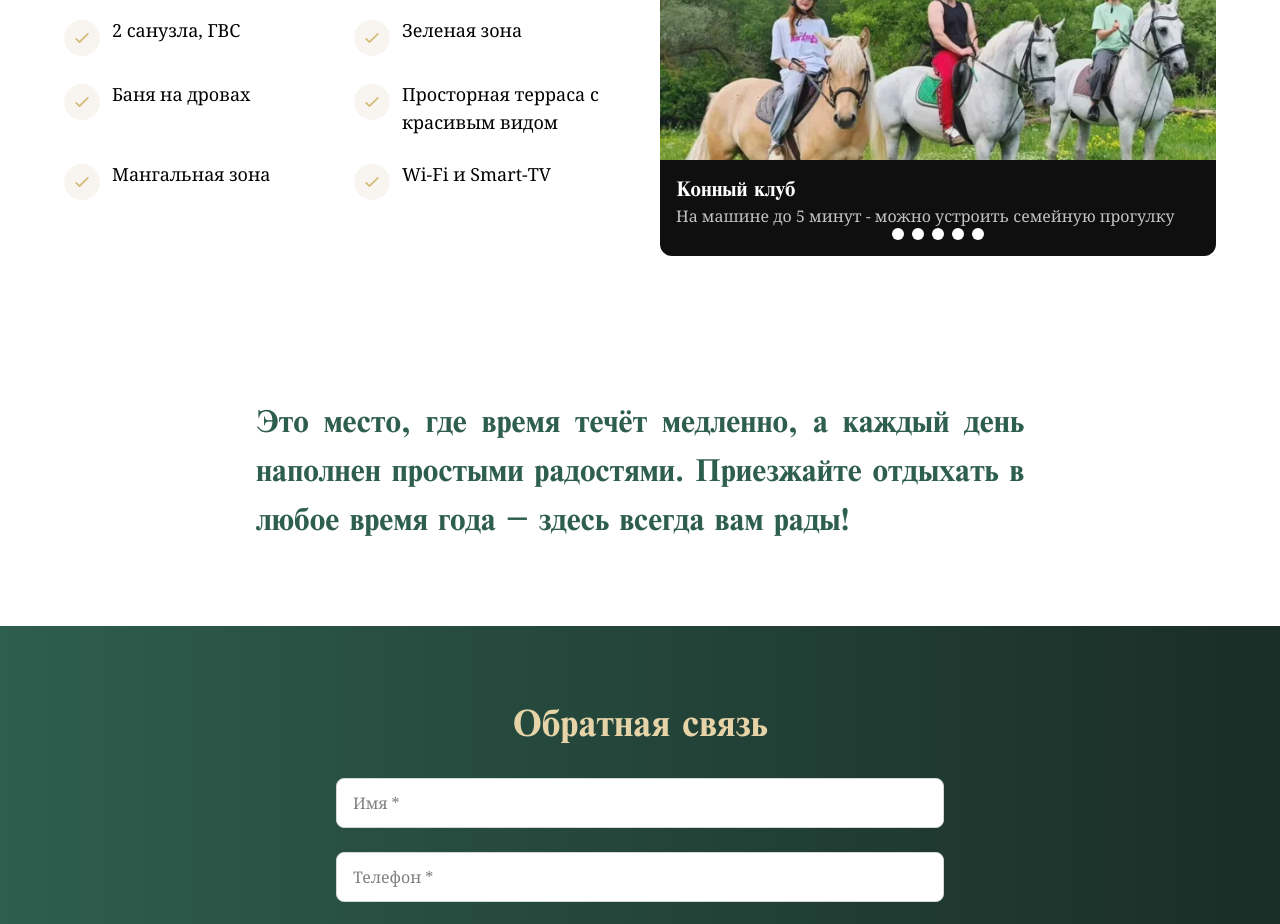
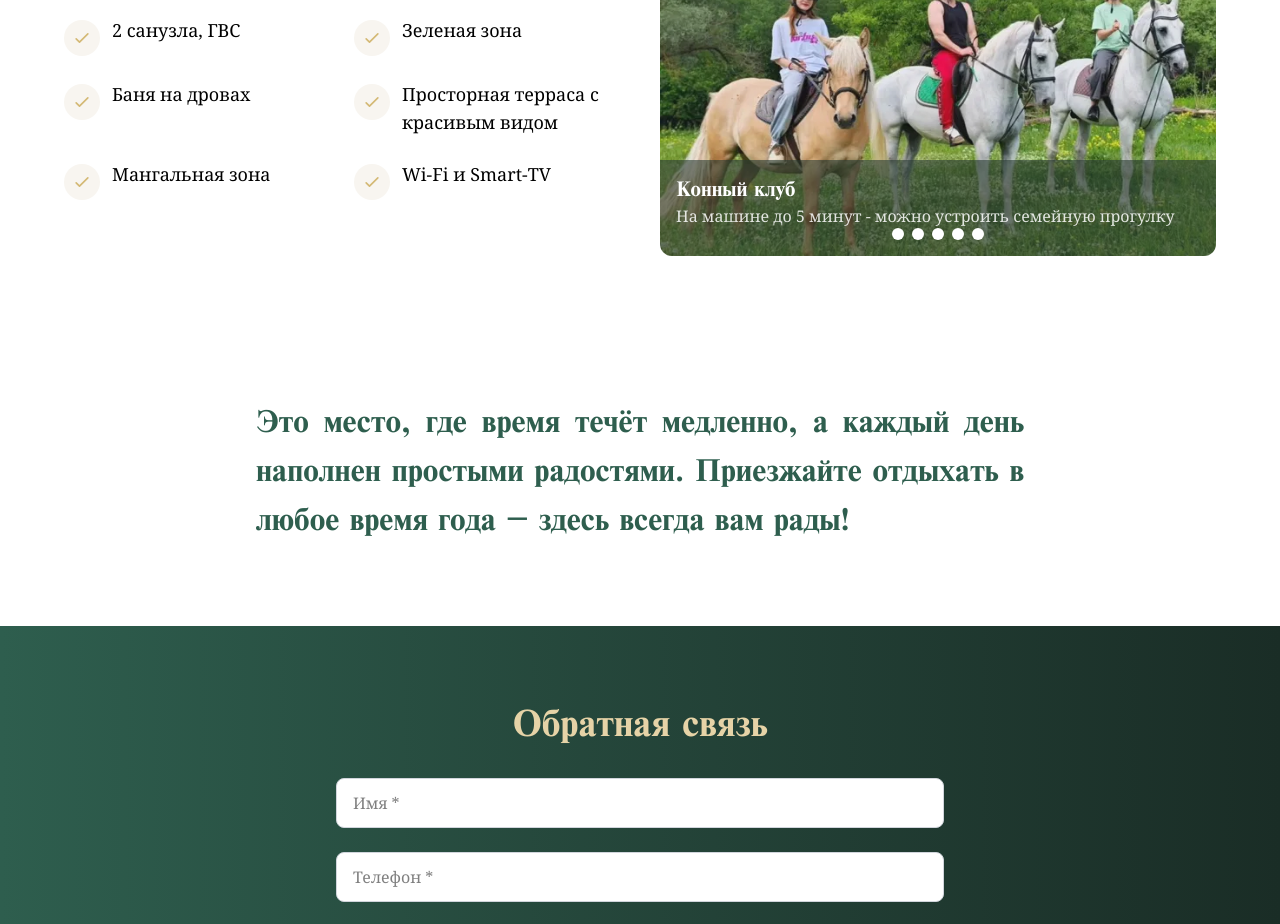
Before and after one commit to carlfreeman/mestosily2, a Next.js app: page / in a window 1280 px wide. Shown: the part 4120-5044 px from the top of the page. Built offline with nearby package versions, Linux system fonts and the light colour scheme.

Commit message:
opacity of overlay carouselle

```diff
--- a/src/components/SectionWithListAndCarousel.js
+++ b/src/components/SectionWithListAndCarousel.js
@@ -101,9 +101,9 @@ export default function SectionWithListAndCarousel() {
                       loading="lazy"
                     />
                   </div>
-                  <div className="absolute bottom-0 left-0 right-0 bg-black bg-opacity-50 text-white p-4">
+                  <div className="absolute bottom-0 left-0 right-0 bg-dark/60 0 text-white p-4">
                     <h3 className="font-ctetb text-xl">{item.title}</h3>
-                    <p className="font-georgia opacity-75 mb-3">{item.subtitle}</p>
+                    <p className="font-georgia opacity-85 mb-3">{item.subtitle}</p>
                   </div>
                 </div>
               ))}
```
